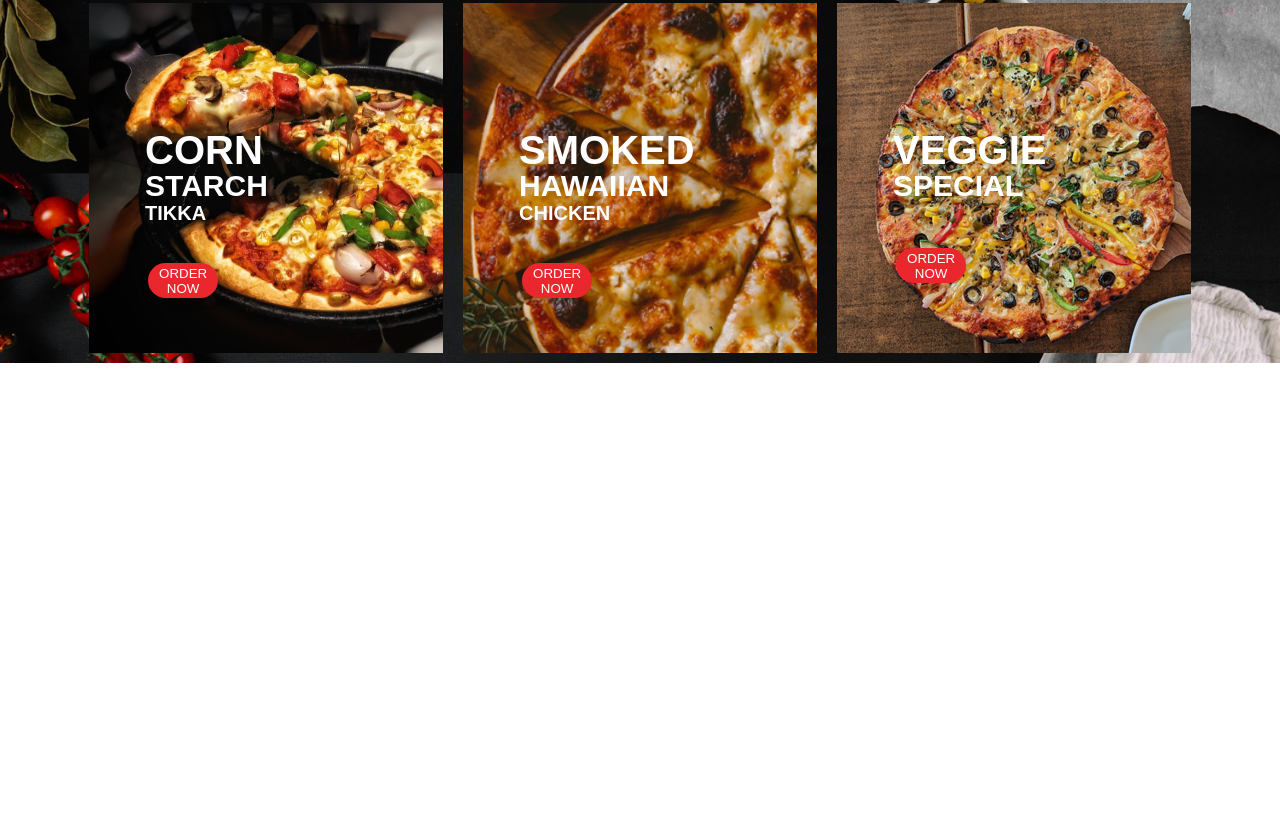
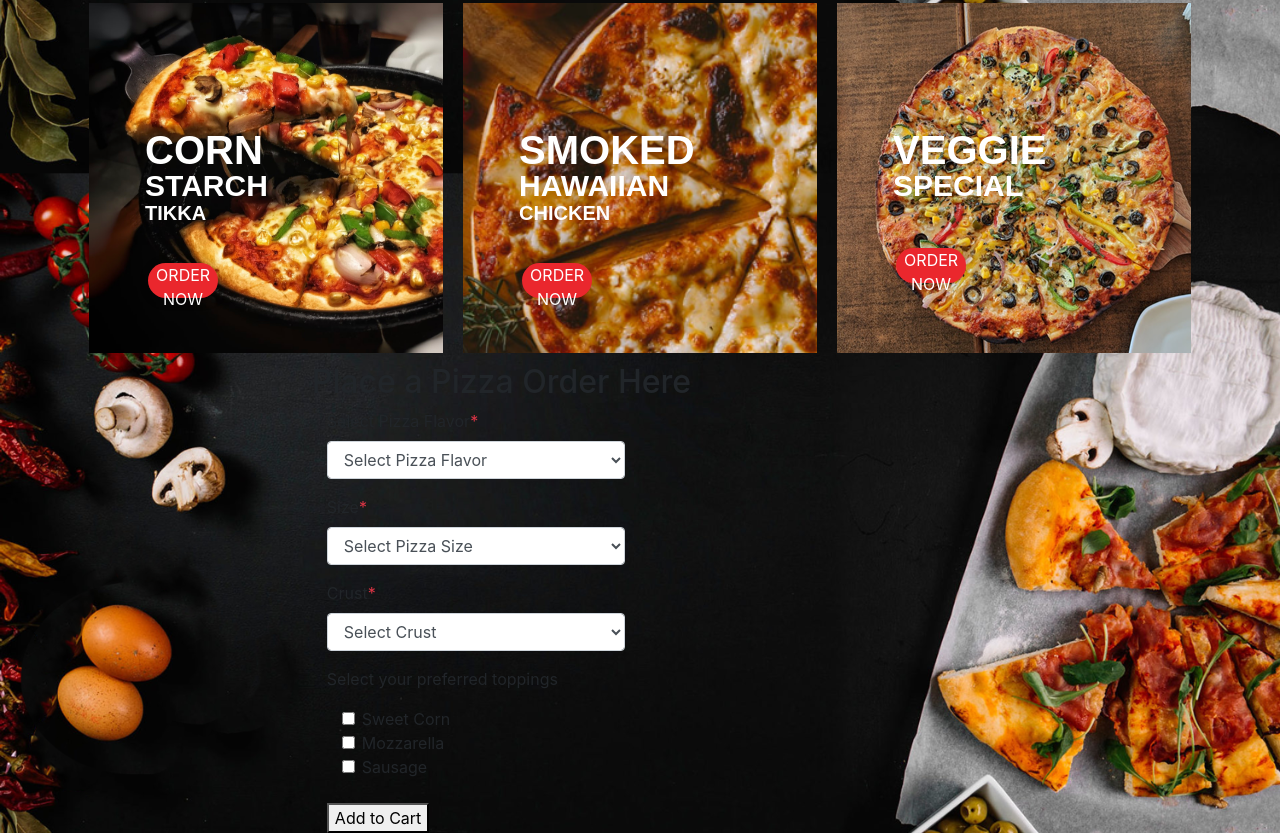
Before and after one commit to Njihia413/pizza-app, a plain HTML site: page index.html in a window 1280 px wide. Shown: the part 645-1478 px from the top of the page. Before the commit the page ends 1008 px from the top, so only its background shows below. Drawn offline with nearby package versions, Linux system fonts and the light colour scheme.

Commit message:
Add an order section

```diff
--- a/index.html
+++ b/index.html
@@ -10,6 +10,9 @@
         <title>Pazzaro Eats</title>
         <meta name="description" content="">
         <meta name="viewport" content="width=device-width, initial-scale=1">
+        <!--Bootstrap CSS-->
+        <link rel="stylesheet" href="bootstrap-5.0.2-dist/css/bootstrap.min.css">
+        <!--Custom CSS-->
         <link rel="stylesheet" href="css/style.css">
     </head>
     <body>
@@ -96,8 +99,79 @@
                         </div>
                     </div>
                 </div>
-                <!--row 3-->
-                <div class="third-row"></div>
+                <!--order form section-->
+                <div class="order-section" id="order-section">
+                    <div class="container">
+                        <div class="row">
+                            <h2>Place a Pizza <span id="h2">Order</span> Here</h2>
+                            <div class="col-md-6">
+                                <form id="order-form">
+                                    <div class="form-group">
+                                        <label for>Select Pizza Flavor<span class="text-danger">*</span></label>
+                                        <select class="form-control" id="pizza" name="pizza">
+                                            <option value selected disabled>Select Pizza Flavor</option>
+                                            <option value="Grilled Chicken Winter">Grilled Chicken Winter</option>
+                                            <option value="Corn Starch Tikka">Corn Starch Tikka</option>
+                                            <option value="Smoked Hawaiian Chicken">Smoked Hawaiian Chicken</option>
+                                            <option value="Veggie Special">Veggie Special</option>
+                                            <option value=" Bacon Barbeque Steak">Bacon Barbeque Steak</option>
+                                        </select>
+                                    </div>
+                                    <div class="form-group">
+                                        <label for>Size<span class="text-danger">*</span></label>
+                                        <select class="form-control" id="size" name="size">
+                                            <option value selected disabled>Select Pizza Size</option>
+                                            <option value="small">Small @650/=</option>
+                                            <option value="small">Medium @850/=</option>
+                                            <option value="small">Large @1050/=</option>
+                                        </select>
+                                    </div>
+
+                                    <div class="form-group">
+                                        <label for>Crust<span class="text-danger">*</span></label>
+                                        <select class="form-control" id="crust" name="crust">
+                                            <option value selected disabled>Select Crust</option>
+                                            <option value="crispy">Crispy @150/=</option>
+                                            <option value="stuffed">Stuffed @200/=</option>
+                                            <option value="gluten free">Gluten Free @100/=</option>
+                                        </select>
+                                    </div>
+
+                                    <div class="form-group">
+                                        <p id="toppings">Select your preferred toppings</p>
+                                        <div class="row-toppings">
+                                            <div class="col-md-6">
+                                                <div class="form-check">
+                                                    <input class="form-check-input" name="toppings[]" type="checkbox" id="SweetCorn" value="SweetCorn">
+                                                    <label class="form-check-label" for="SweetCorn">Sweet Corn</label>
+                                                </div>
+                                            </div>
+
+                                            <div class="col-md-6">
+                                                <div class="form-check">
+                                                    <input class="form-check-input" name="toppings[]" type="checkbox" id="Mozzarella" value="Mozzarella">
+                                                    <label class="form-check-label" for="Mozzarella">Mozzarella</label>
+                                                </div>
+                                            </div>
+
+                                            <div class="col-md-6">
+                                                <div class="form-check">
+                                                    <input class="form-check-input" name="toppings[]" type="checkbox" id="Sausage" value="Sausage">
+                                                    <label class="form-check-label" for="Sausage">Sausage</label>
+                                                </div>
+                                            </div>
+                                        </div>
+                                    </div>
+                                    <div class="mt-4 text-start">
+                                        <button class="form-button">
+                                            Add to Cart
+                                        </button>
+                                    </div>
+                                </form>
+                            </div>
+                        </div>
+                    </div>
+                </div>
             </div>
         </div>
     </body>
```
